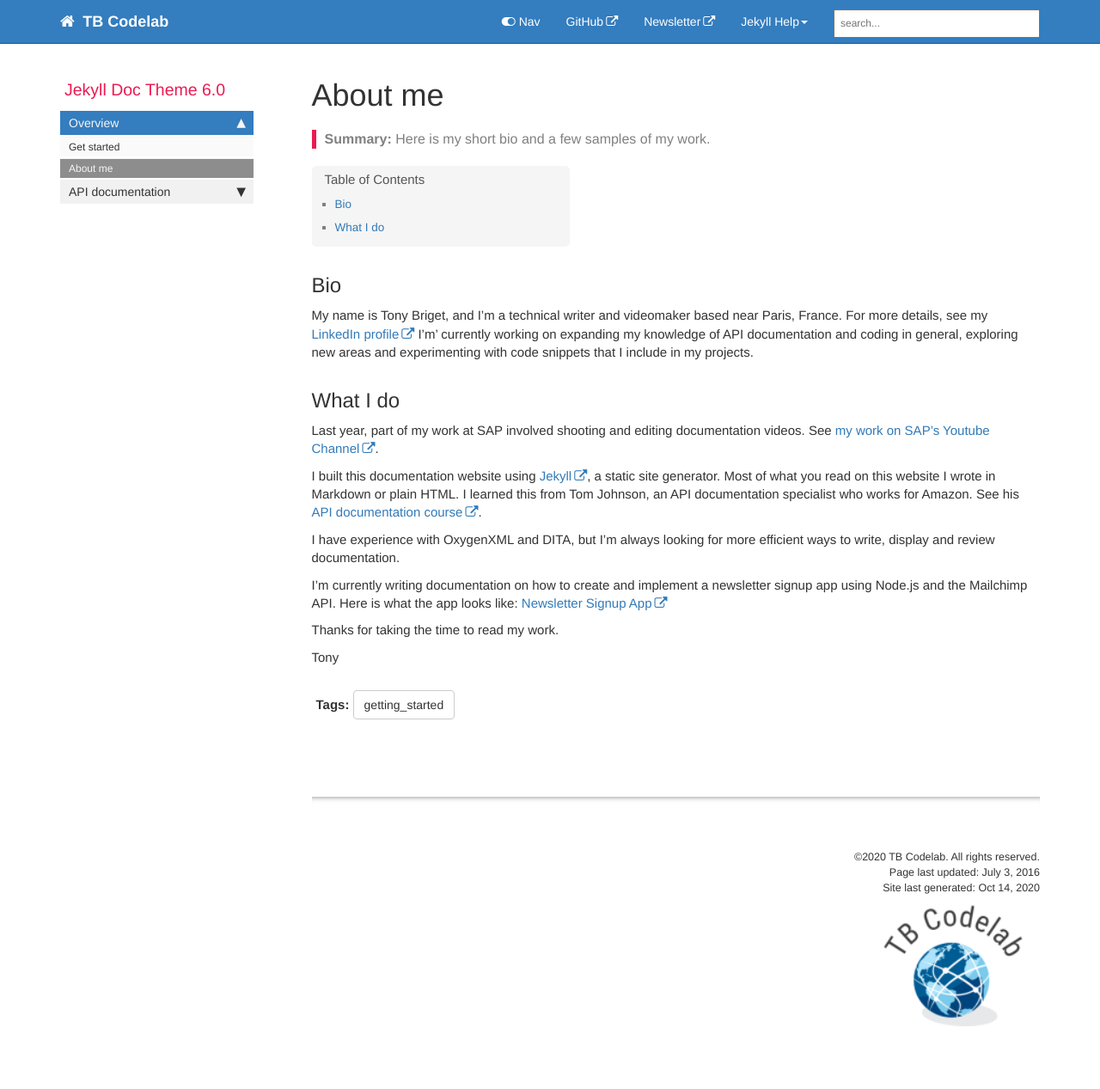
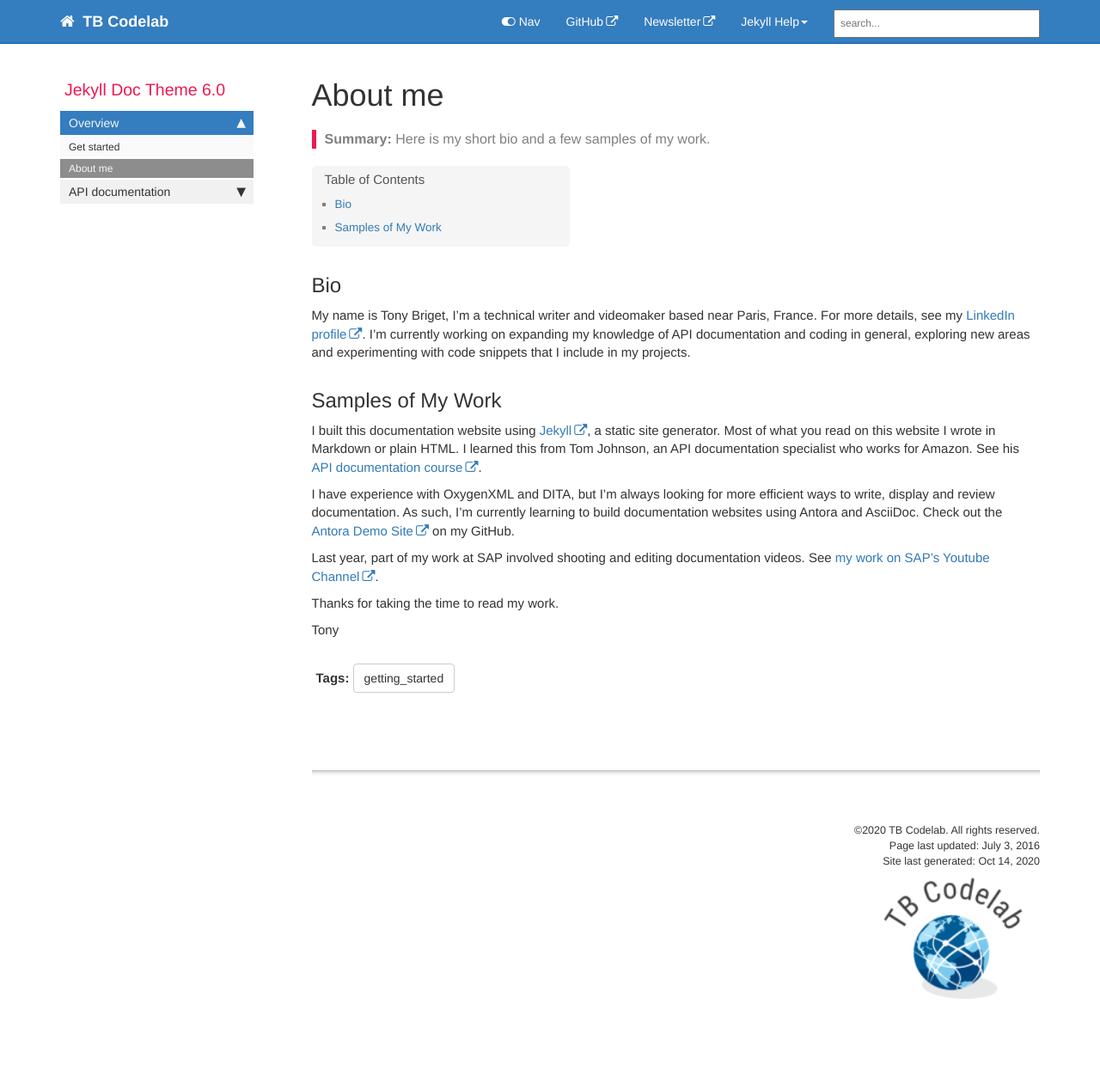
Before and after one commit to TonyBgithub/mydoctheme, a Jekyll site: the page built from pages/mydoc/mydoc_about.md, in a window 1280 px wide. Shown: the whole page at 86% size. Built offline with Jekyll 4.4.1, drawn with Linux system fonts in a browser that asks for light colours; comment, search, counter and statistics services are not loaded; after the commit the page ends 1235 px from its top, so only the background shows below that.

Commit message:
updating bio with antora

```diff
--- a/pages/mydoc/mydoc_about.md
+++ b/pages/mydoc/mydoc_about.md
@@ -10,16 +10,14 @@ folder: mydoc
 ---
 
 ## Bio
-My name is Tony Briget, and I'm a technical writer and videomaker based near Paris, France. For more details, see my [LinkedIn profile](https://www.linkedin.com/in/tony-briget-52640017a/) I'm' currently working on expanding my knowledge of API documentation and coding in general, exploring new areas and experimenting with code snippets that I include in my projects.
+My name is Tony Briget, I'm a technical writer and videomaker based near Paris, France. For more details, see my [LinkedIn profile](https://www.linkedin.com/in/tony-briget-52640017a/). I'm currently working on expanding my knowledge of API documentation and coding in general, exploring new areas and experimenting with code snippets that I include in my projects.
 
-## What I do
-Last year, part of my work at SAP involved shooting and editing documentation videos. See [my work on SAP's Youtube Channel](https://www.youtube.com/watch?v=aENAqA82wdo).
-
+## Samples of My Work
 I built this documentation website using [Jekyll](https://jekyllrb.com/), a static site generator. Most of what you read on this website I wrote in Markdown or plain HTML. I learned this from Tom Johnson, an API documentation specialist who works for Amazon. See his [API documentation course](https://idratherbewriting.com/learnapidoc/docapis_introtoapis.html).
 
-I have experience with OxygenXML and DITA, but I'm always looking for more efficient ways to write, display and review documentation.
+I have experience with OxygenXML and DITA, but I'm always looking for more efficient ways to write, display and review documentation. As such, I'm currently learning to build documentation websites using Antora and AsciiDoc. Check out the [Antora Demo Site](https://tonybgithub.github.io/antoradoctheme/component-b/2.0/index.html) on my GitHub.
 
-I'm currently writing documentation on how to create and implement a newsletter signup app using Node.js and the Mailchimp API. Here is what the app looks like: [Newsletter Signup App](https://tb-newsletter.herokuapp.com/)
+Last year, part of my work at SAP involved shooting and editing documentation videos. See [my work on SAP's Youtube Channel](https://www.youtube.com/watch?v=aENAqA82wdo).
 
 Thanks for taking the time to read my work.
 
```
